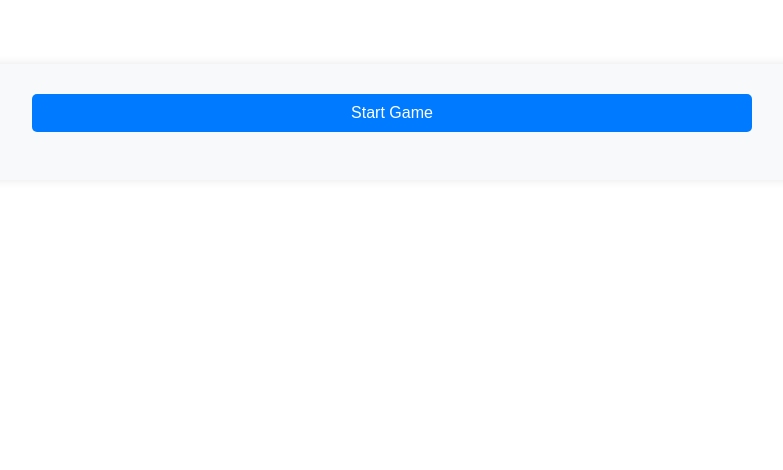
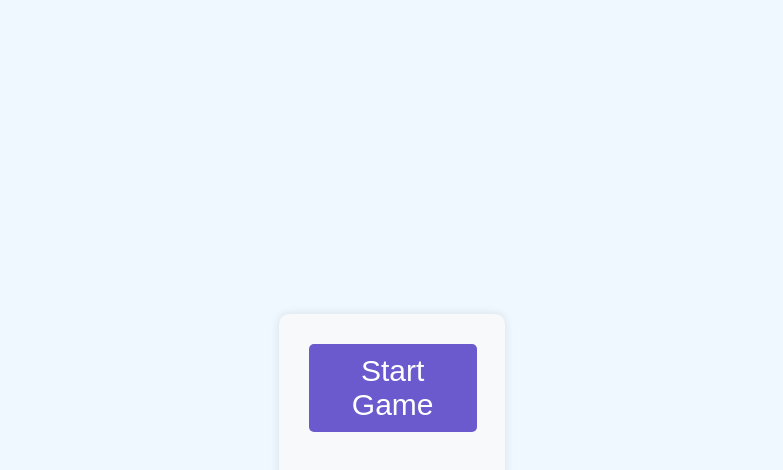
Before and after one commit to quentinRevillon/eeg-attention-classification, a React (Create React App) app in the folder memorize_numbers/: page / in a window 1280 px wide. Shown: the top 470 px of the page, without its empty margins (248-1031 px from the left). Built offline with nearby package versions, Linux system fonts and the light colour scheme.

Commit message:
Amélioration visuel

```diff
--- a/memorize_numbers/src/MemorizeNumbersGame.css
+++ b/memorize_numbers/src/MemorizeNumbersGame.css
@@ -1,27 +1,37 @@
+body {
+    display: flex;
+    justify-content: center;
+    align-items: center;
+    height: 100vh;
+    margin: 0;
+    padding: 0;
+    background-color: aliceblue;
+    font-size: 30px;
+  }
+
 .game-container {
     background-color: #f8f9fa;
     color: #343a40;
     padding: 20px;
     border-radius: 10px;
-    font-family: 'Courier New', Courier, monospace;
+    font-family: 'Oxygen', 'Roboto', 'Segoe UI', 'Fira Sans', 'Droid Sans', 'Helvetica Neue', sans-serif;
     text-align: center;
     width: 80%; /* Increase the width to 80% of the screen */
     margin: 5% auto; /* Add vertical margin to center the box vertically */
     box-shadow: 0px 0px 10px rgba(0,0,0,0.1);
-    max-width: 800px; /* Optional: Set a max-width to prevent the box from becoming too wide on large screens */
   }
 
   .game-container input, .game-container button {
     margin: 10px;
     border-radius: 5px;
     padding: 10px;
-    font-size: 16px;
+    font-size: 30px;
     width: 90%; /* Increase the width to 90% of the container */
     box-sizing: border-box;
   }
 
   .game-container button {
-    background-color: #007bff;
+    background-color: slateblue;
     color: white;
     border: none;
     cursor: pointer;
@@ -33,6 +43,6 @@
   }
 
   .game-container p {
-    font-size: 18px;
+    font-size: 25px;
     color: #6c757d;
   }
--- a/memorize_numbers/src/MemorizeNumbersGame.js
+++ b/memorize_numbers/src/MemorizeNumbersGame.js
@@ -74,4 +74,5 @@ function MemorizeNumbersGame() {
     </div>
   );
 }
+
 export default MemorizeNumbersGame;
```
